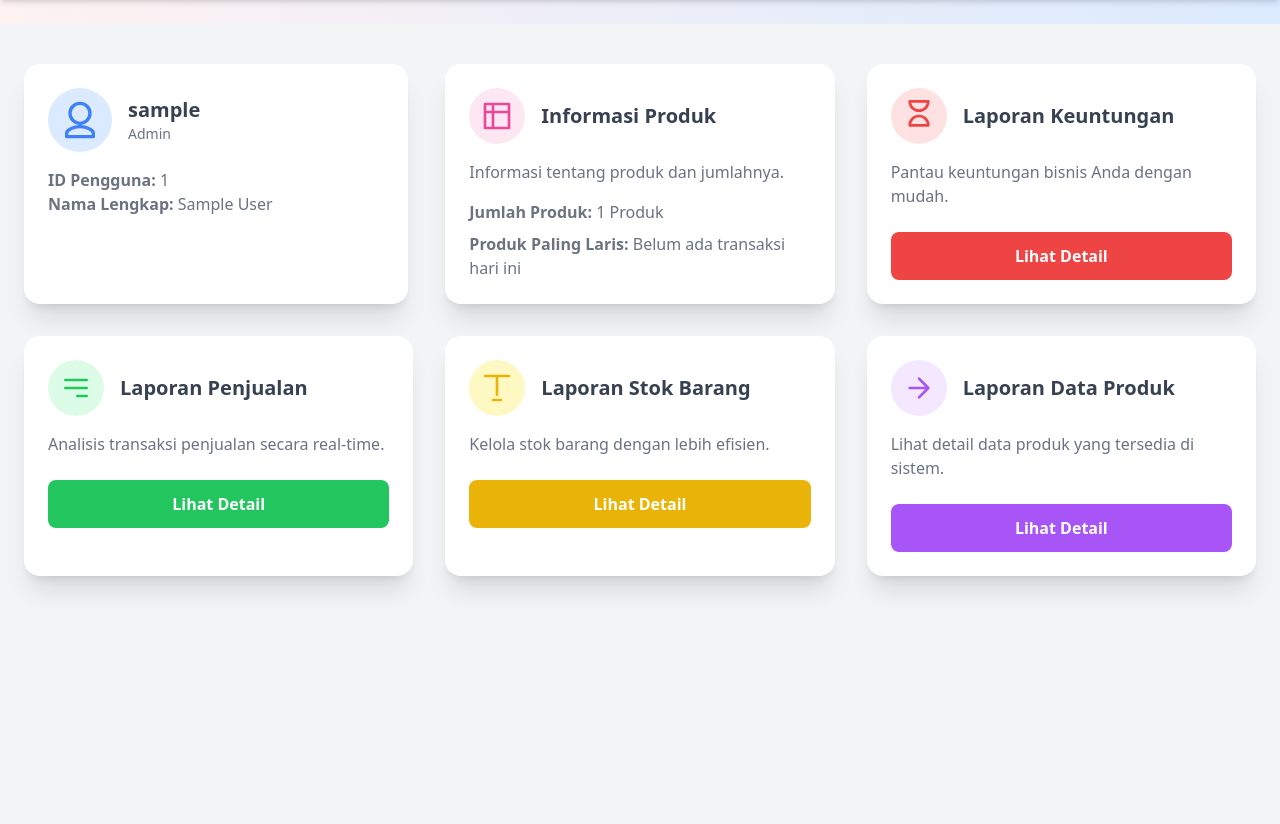
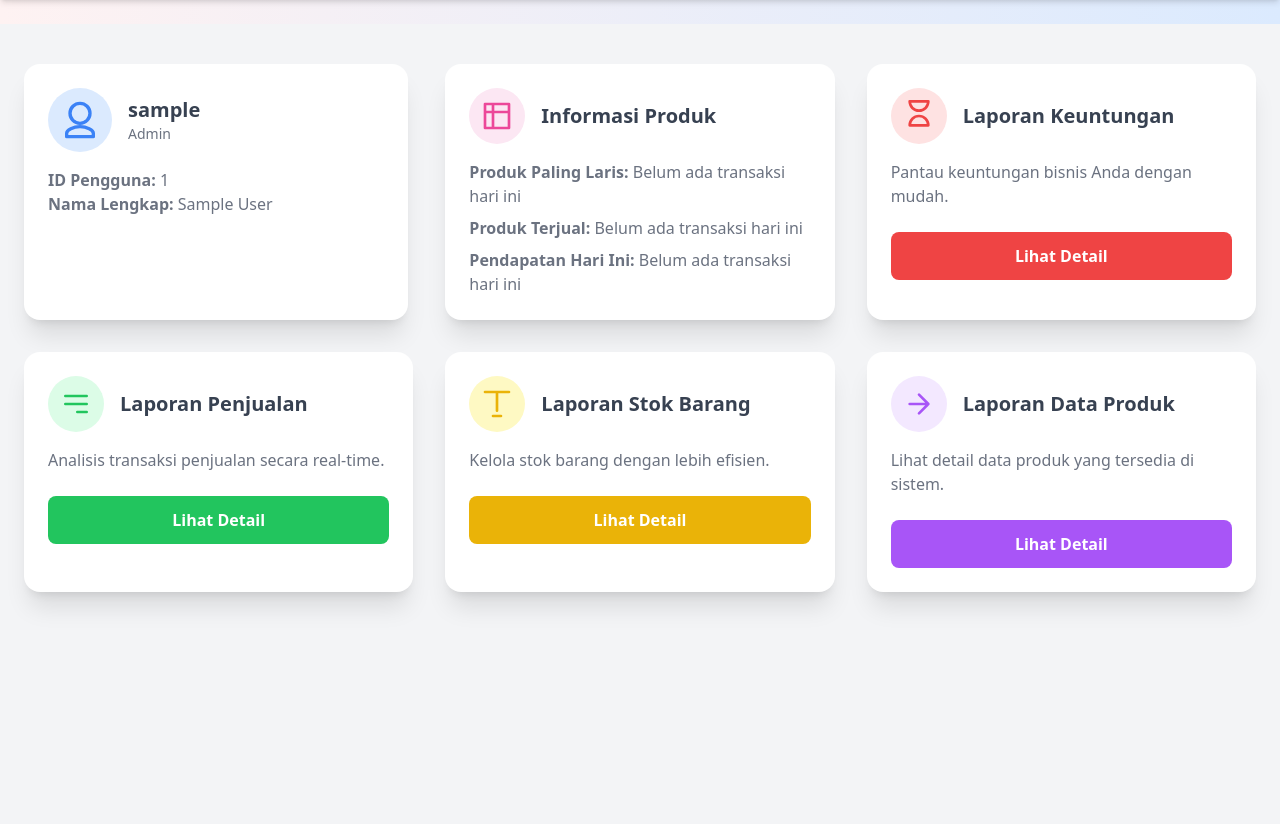
Before and after one commit to SriWidia/ClockShop, a PHP site: page /homeadmin.php in a window 1280 px wide. Shown: the part 72-896 px from the top of the page. Run offline with PHP 8.4, Linux system fonts and the light colour scheme; the visitor is signed in with stand-in values (Sample User, id 1); tables that the repository leaves empty or names only in its code hold one stand-in row (values such as "Sample post"); some libraries are stand-ins or nearby versions; some web fonts are replaced.

Commit message:
perbaikan card

```diff
--- a/public/src/login/homeadmin.php
+++ b/public/src/login/homeadmin.php
@@ -17,15 +17,26 @@ $query_produk = "SELECT
                      WHERE DATE(pj.tanggal_penjualan) = CURDATE()
                      GROUP BY p.idproduk
                      ORDER BY SUM(d.jumlah_produk) DESC
-                     LIMIT 1) AS produk_laris";
+                     LIMIT 1) AS produk_laris,
+                    (SELECT SUM(d.jumlah_produk)
+                     FROM detail_penjualan d
+                     JOIN penjualan pj ON d.idpenjualan = pj.idpenjualan
+                     WHERE DATE(pj.tanggal_penjualan) = CURDATE()) AS produk_terjual";
 
 $result_produk = $conn->query($query_produk);
 $produk = $result_produk->fetch_assoc();
 
 $produk_laris = $produk['produk_laris'] ? $produk['produk_laris'] : "Belum ada transaksi hari ini";
+$produk_terjual = $produk['produk_terjual'] ? $produk['produk_terjual'] : "Belum ada transaksi hari ini";
+
+$query_pendapatan = "SELECT IFNULL(SUM(total_bayar), 0) AS pendapatan_hari_ini FROM penjualan WHERE DATE(tanggal_penjualan) = CURDATE()";
+$result_pendapatan = $conn->query($query_pendapatan);
+$row_pendapatan = $result_pendapatan->fetch_assoc();
+$pendapatan_hari_ini = $row_pendapatan['pendapatan_hari_ini'];
 
 $conn->close();
 ?>
+
 <!DOCTYPE html>
 <html lang="id">
 
@@ -104,10 +115,16 @@ $conn->close();
         </div>
         <h2 class="text-xl font-semibold text-gray-700">Informasi Produk</h2>
       </div>
-      <p class="text-gray-500 mt-4">Informasi tentang produk dan jumlahnya.</p>
       <ul class="mt-4 space-y-2 text-gray-500">
-        <li><strong>Jumlah Produk:</strong> <?php echo $produk['jumlah_produk']; ?> Produk</li>
         <li><strong>Produk Paling Laris:</strong> <?php echo $produk['produk_laris'] ?: "Belum ada transaksi hari ini"; ?></li>
+        <li><strong>Produk Terjual:</strong> <?php echo $produk['produk_terjual'] ?: "Belum ada transaksi hari ini"; ?></li>
+        <li><strong>Pendapatan Hari Ini:</strong>
+        <?php
+          echo $row_pendapatan['pendapatan_hari_ini']
+            ? 'Rp. ' . number_format($row_pendapatan['pendapatan_hari_ini'], 0, ',', '.')
+            : 'Belum ada transaksi hari ini';
+        ?>
+      </li>
       </ul>
     </div>
 
```
Also changed, not shown: public/src/login/homepetugas.php (+19 -3 lines).
